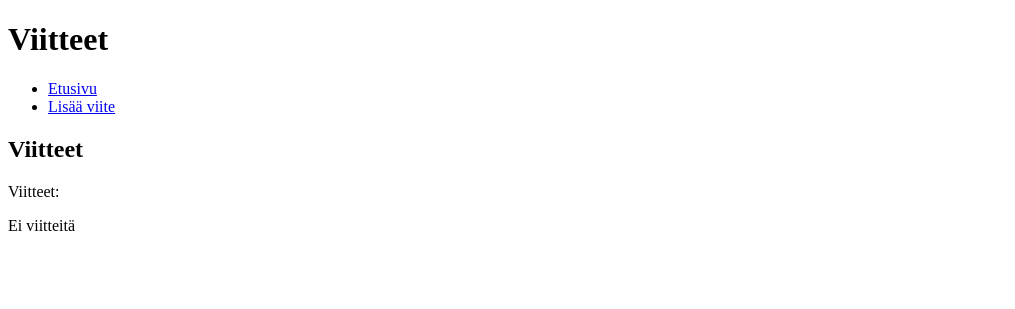
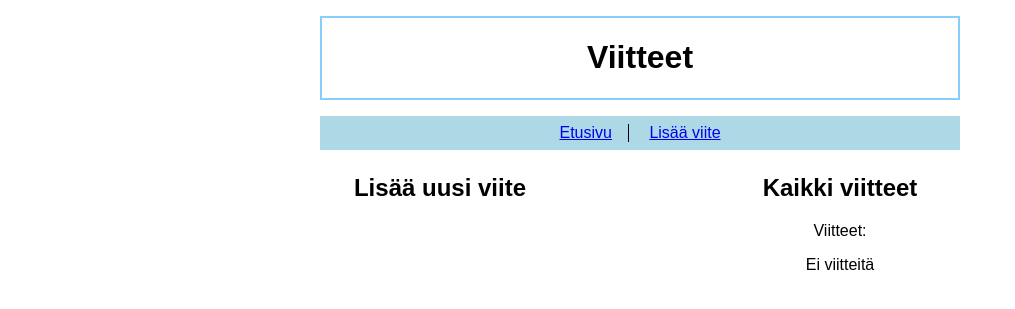
Before and after one commit to akuraunio/miniprojekti, a Flask app: template src/templates/index.html in a window 1280 px wide. Shown: the top 309 px of the page, without its empty margins (0-1015 px from the left). Run offline with Flask 3, Linux system fonts and the light colour scheme; the template is opened without the code that fills it, so the values that code supplies are empty.

Commit message:
muokattu layout ja lisätty kaikkiin sivuihin

```diff
--- a/src/static/main.css
+++ b/src/static/main.css
@@ -0,0 +1,56 @@
+body {
+  margin: auto;
+  max-width: 50em;
+  font-family: sans-serif;
+}
+.header {
+  text-align: center;
+  border: 2px solid lightskyblue;
+  margin: 1em 5em;
+}
+.nav {
+  text-align: center;
+  background-color: lightblue;
+  padding: 0.5em 0;
+  margin: 0.5em 5em;
+}
+.content {
+  margin-top: 2em;
+  padding: 1em;
+  margin: 0.5em 0;
+  text-align: center;
+}
+
+nav {
+  text-align: center;
+}
+
+nav ul {
+  padding: 0;
+  margin: 0;
+}
+
+nav li {
+  display: inline-block;
+  padding: 0 1em;
+  margin: 0;
+}
+
+nav li:not(:last-of-type) {
+  border-right: 1px solid black;
+}
+
+.two-column {
+  display: flex;
+  gap: 2em;
+  align-items: flex-start;
+  text-align: center;
+}
+
+.column {
+  flex: 1;
+}
+
+.column h2 {
+  margin-top: 0;
+}
--- a/src/templates/index.html
+++ b/src/templates/index.html
@@ -1,9 +1,23 @@
-{% extends "layout.html" %} {% block title %}Viitteet{% endblock %} {% block content %}
-<h2>Viitteet</h2>
-{% for type in reference_data %}
-<form action="{{url_for('add')}}" method="get">
-  <input type="hidden" name="type" value="{{ type.value }}" />
-  <button type="submit">Lisää {{ reference_data[type]["name"] }}</button>
-</form>
-<br />
-{% endfor %} {% include 'reference_list.html' %} {% endblock %}
+{% extends "layout.html" %}
+
+{% block title %}Etusivu - Viitteet{% endblock %}
+
+{% block content %}
+<div class="two-column">
+  <div class="column">
+    <h2>Lisää uusi viite</h2>
+    {% for type in reference_data %}
+    <form action="{{ url_for('add') }}" method="get">
+      <input type="hidden" name="type" value="{{ type.value }}" />
+      <button type="submit">Lisää {{ reference_data[type]["name"] }}</button>
+    </form>
+    <br />
+    {% endfor %}
+  </div>
+
+  <div class="column">
+    <h2>Kaikki viitteet</h2>
+    {% include 'reference_list.html' %}
+  </div>
+</div>
+{% endblock %}
--- a/src/templates/layout.html
+++ b/src/templates/layout.html
@@ -1,7 +1,8 @@
 <!DOCTYPE html>
-<html>
+<html lang="fi">
   <head>
-    <title>{% block title %}{% endblock %}</title>
+    <meta charset="utf-8" />
+    <title>{% block title %}Viitteet{% endblock %}</title>
     <link rel="stylesheet" href="/static/main.css" />
   </head>
 
@@ -19,6 +20,8 @@
       </nav>
     </div>
 
-    <div class="content">{% block content %}{% endblock %}</div>
+    <div class="content">
+      {% block content %}{% endblock %}
+    </div>
   </body>
 </html>
```
Also changed, not shown: src/templates/add.html (+4 -10 lines), src/templates/delete.html (+4 -10 lines), src/templates/edit.html (+12 -16 lines).
